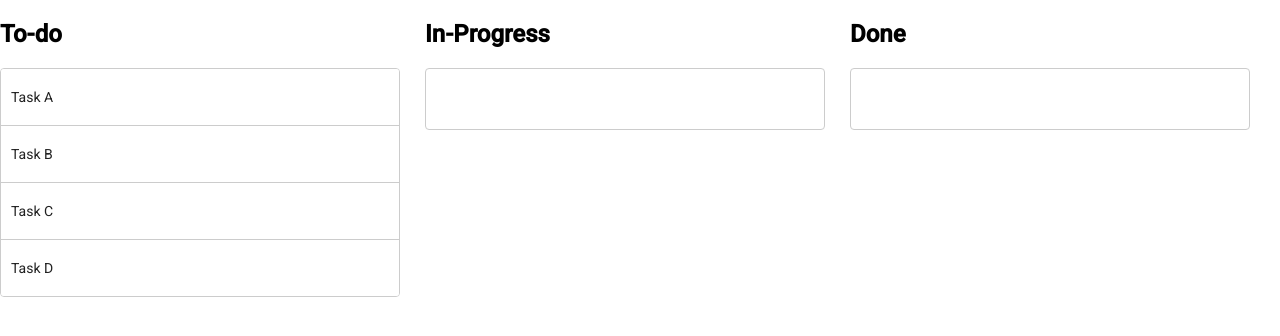
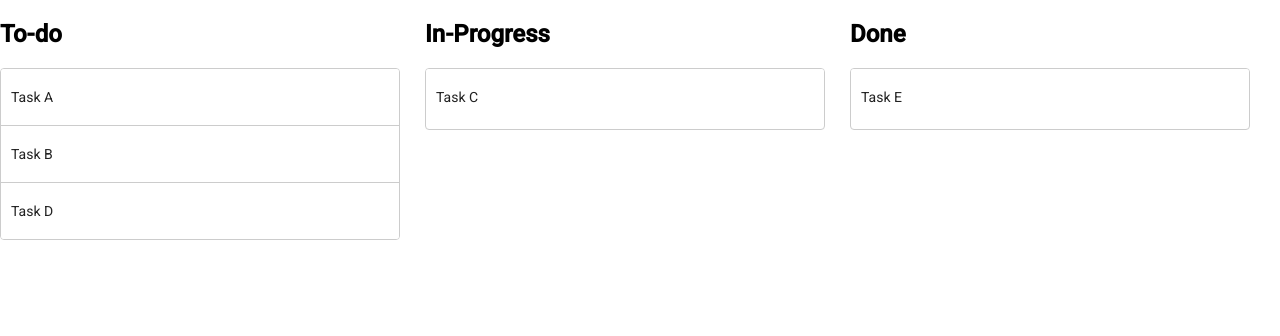
Before and after one commit to redparham/tasks-frontend-angular, an Angular app: page / in a window 1280 px wide. Shown: the top 336 px of the page. Built offline with nearby package versions, Linux system fonts and the light colour scheme.

Commit message:
add TasksService

```diff
--- a/src/app/app.component.html
+++ b/src/app/app.component.html
@@ -4,7 +4,7 @@
   <div cdkDropList #todoList="cdkDropList" [cdkDropListData]="todo" [cdkDropListConnectedTo]="[inprogressList, doneList]"
     class="tasks-list" (cdkDropListDropped)="drop($event)">
     @for (item of todo; track item) {
-    <div class="tasks-box" cdkDrag>{{item}}</div>
+    <div class="tasks-box" cdkDrag>{{item.name}}</div>
     }
   </div>
 </div>
@@ -14,7 +14,7 @@
   <div cdkDropList #inprogressList="cdkDropList" [cdkDropListData]="inprogress" [cdkDropListConnectedTo]="[todoList, doneList]"
     class="tasks-list" (cdkDropListDropped)="drop($event)">
     @for (item of inprogress; track item) {
-    <div class="tasks-box" cdkDrag>{{item}}</div>
+    <div class="tasks-box" cdkDrag>{{item.name}}</div>
     }
   </div>
 </div>
@@ -24,7 +24,7 @@
   <div cdkDropList #doneList="cdkDropList" [cdkDropListData]="done" [cdkDropListConnectedTo]="[todoList,inprogressList]"
     class="tasks-list" (cdkDropListDropped)="drop($event)">
     @for (item of done; track item) {
-    <div class="tasks-box" cdkDrag>{{item}}</div>
+    <div class="tasks-box" cdkDrag>{{item.name}}</div>
     }
   </div>
 </div>
--- a/src/app/app.component.ts
+++ b/src/app/app.component.ts
@@ -7,6 +7,7 @@ import {
   CdkDrag,
   CdkDropList,
 } from '@angular/cdk/drag-drop';
+import { Task, TasksService, TaskState } from './tasks.service';
 
 @Component({
   selector: 'app-root',
@@ -17,11 +18,19 @@ import {
 export class AppComponent {
   title = 'tasks-frontend-angular';
 
-  todo: string[] = ['Task A', 'Task B', 'Task C', 'Task D'];
-  inprogress: string[] = [];
-  done: string[] = [];
+  // todo: string[] = ['Task A', 'Task B', 'Task C', 'Task D'];
+  todo: Task[];
+  inprogress: Task[] = [];
+  done: Task[] = [];
 
-  drop(event: CdkDragDrop<string[]>) {
+  constructor(private tasksService: TasksService) {
+    var tasks = tasksService.getTasks();
+    this.todo = tasks.filter(task => task.status === TaskState.TODO);
+    this.inprogress = tasks.filter(task => task.status === TaskState.INPROGRESS);
+    this.done = tasks.filter(task => task.status === TaskState.DONE);
+  }
+
+  drop(event: CdkDragDrop<Task[]>) {
     if (event.previousContainer === event.container) {
       moveItemInArray(event.container.data, event.previousIndex, event.currentIndex);
     } else {
--- /dev/null
+++ b/src/app/tasks.service.ts
@@ -0,0 +1,49 @@
+import { Injectable } from '@angular/core';
+
+@Injectable({
+    providedIn: 'root'
+})
+export class TasksService {
+    constructor() { }
+
+    getTasks(): Task[] {
+        return [
+            {
+                id: 1,
+                name: 'Task A',
+                status: TaskState.TODO
+            },
+            {
+                id: 2,
+                name: 'Task B',
+                status: TaskState.TODO
+            },
+            {
+                id: 3,
+                name: 'Task C',
+                status: TaskState.INPROGRESS
+            },
+            {
+                id: 4,
+                name: 'Task D',
+                status: TaskState.TODO
+            },
+            {
+                id: 5,
+                name: 'Task E',
+                status: TaskState.DONE
+            }
+        ];
+    }
+
+}
+
+export interface Task {
+    id: number;
+    name: string;
+    status: TaskState
+}
+
+export enum TaskState {
+    TODO, INPROGRESS, DONE
+}
```
Also changed, not shown: 1 other file (tests, documents, lock files or other folders).
